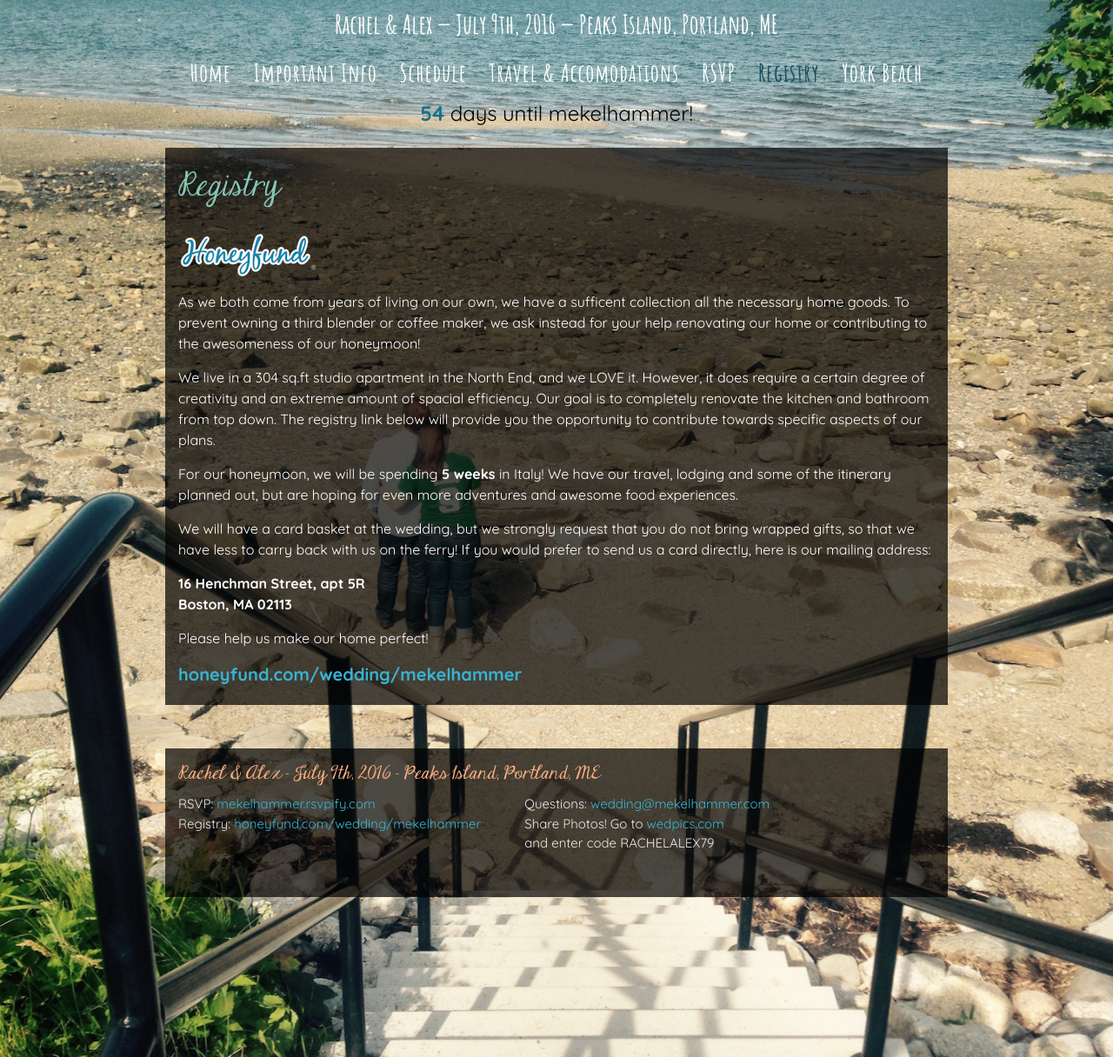
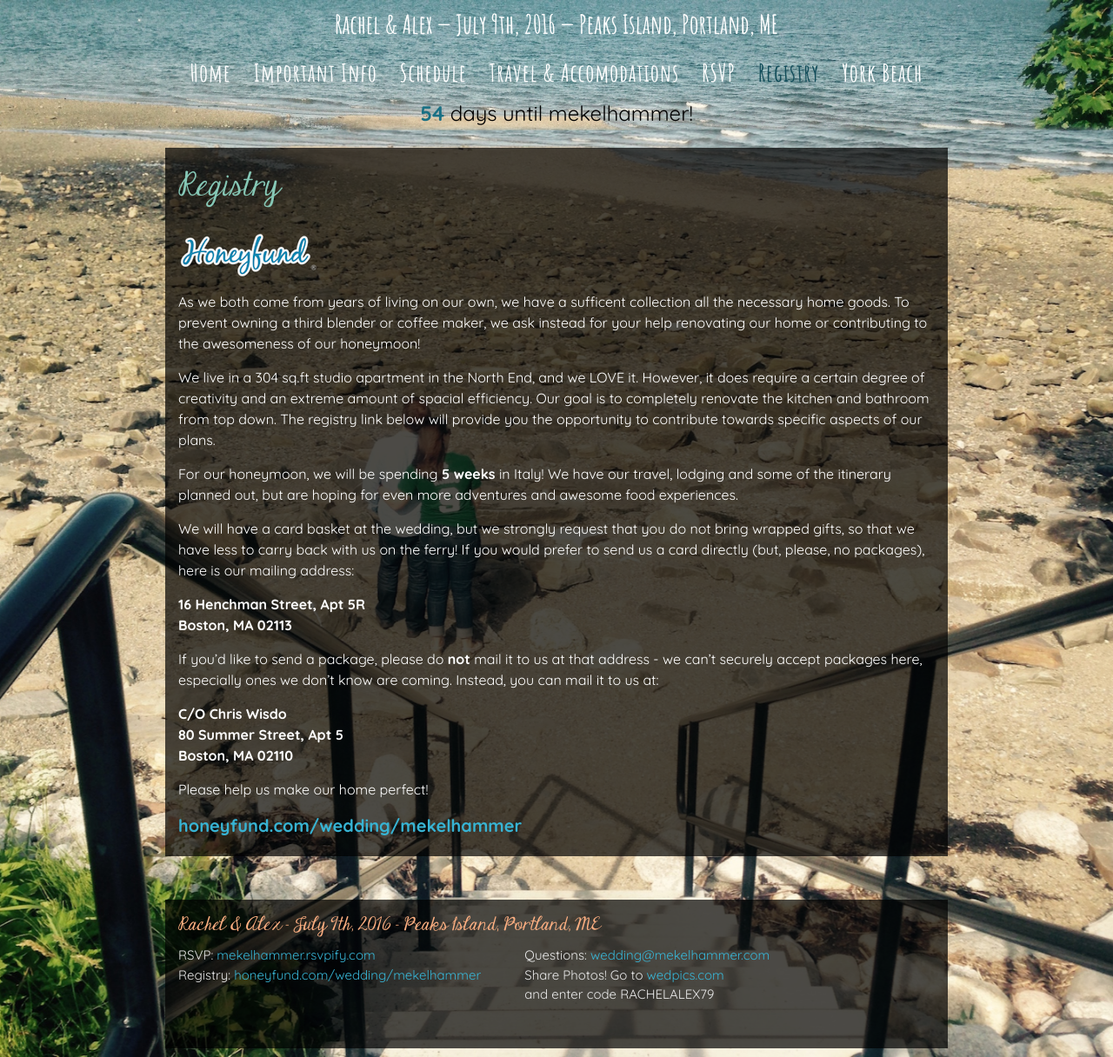
Before and after one commit to amekelburg/wedsite, a Jekyll site: the page built from 7-registry.md, in a window 1280 px wide and 1216 px high. Shown: the whole window at 87% size. Built offline with Jekyll 4.4.1, drawn with Linux system fonts in a browser that asks for light colours; some web fonts are replaced; comment, search, counter and statistics services are not loaded.

Commit message:
Update 7-registry.md

```diff
--- a/7-registry.md
+++ b/7-registry.md
@@ -12,10 +12,16 @@
 
 For our honeymoon, we will be spending **5 weeks** in Italy! We have our travel, lodging and some of the itinerary planned out, but are hoping for even more adventures and awesome food experiences.
 
-We will have a card basket at the wedding, but we strongly request that you do not bring wrapped gifts, so that we have less to carry back with us on the ferry! If you would prefer to send us a card directly, here is our mailing address:
+We will have a card basket at the wedding, but we strongly request that you do not bring wrapped gifts, so that we have less to carry back with us on the ferry! If you would prefer to send us a card directly (but, please, no packages), here is our mailing address:
 
-  **16 Henchman Street, apt 5R**
+  **16 Henchman Street, Apt 5R**
 **Boston, MA 02113**
+
+If you'd like to send a package, please do **not** mail it to us at that address - we can't securely accept packages here, especially ones we don't know are coming. Instead, you can mail it to us at:
+
+  **C/O Chris Wisdo**
+  **80 Summer Street, Apt 5**
+**Boston, MA 02110**
 
 Please help us make our home perfect!
 
```
